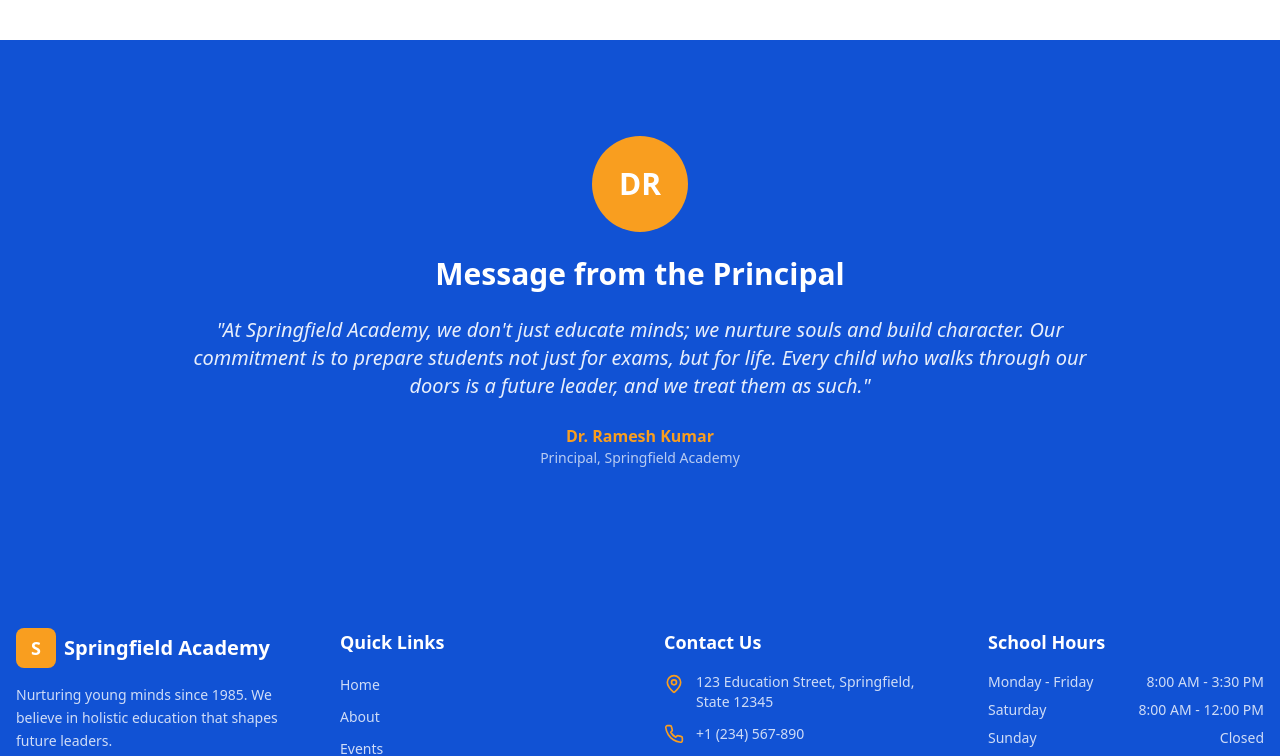
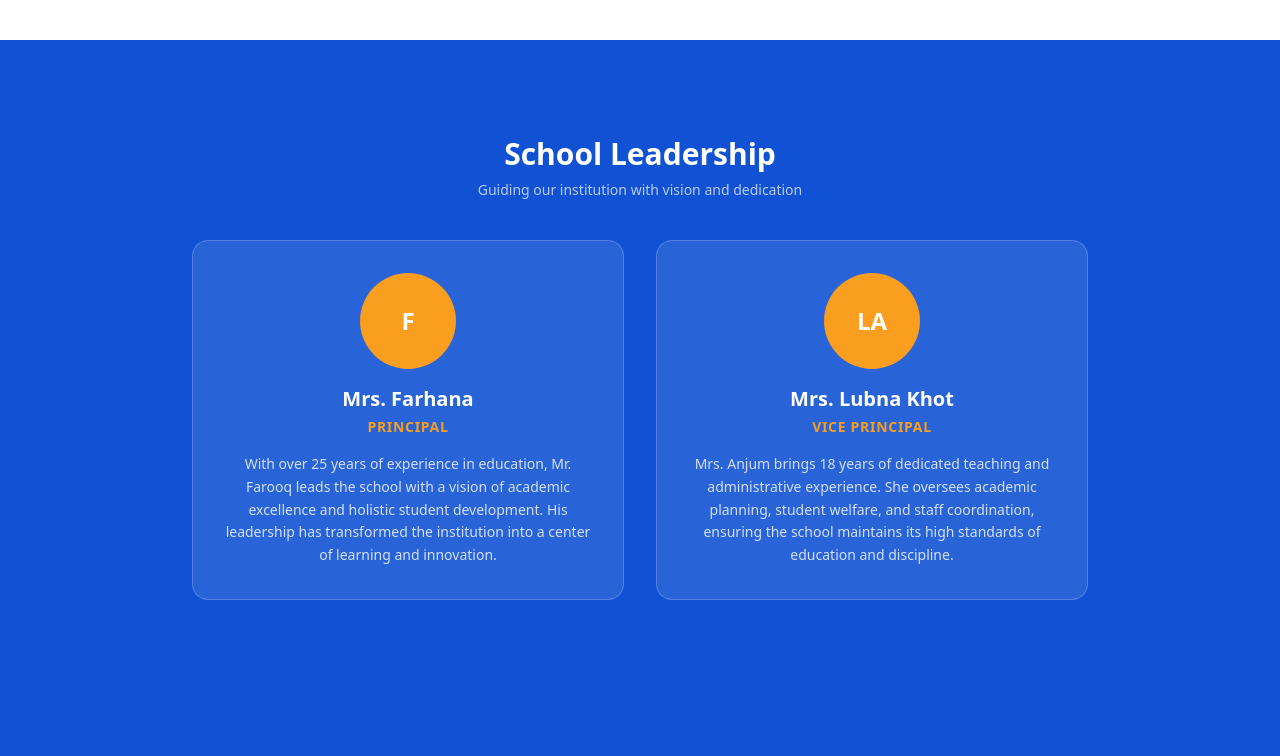
Before and after one commit to Sufyan2126/school-web-portal, a React (Vite) app: page /about in a window 1280 px wide. Shown: the part 2608-3364 px from the top of the page. Built offline with nearby package versions, Linux system fonts and the light colour scheme; the HTML template or start-up script is replaced by a standard one.

Commit message:
Updated feature

```diff
--- a/index.html
+++ b/index.html
@@ -3,6 +3,7 @@
 
 <head>
   <meta charset="UTF-8" />
+  <link rel="icon" type="image/png" href="/logo.png" />
   <meta name="viewport" content="width=device-width, initial-scale=1.0" />
   <!-- TODO: Set the document title to the name of your application -->
   <title>Central Public High School</title>
--- a/src/pages/About.tsx
+++ b/src/pages/About.tsx
@@ -27,11 +27,11 @@ const values = [
 ];
 
 const milestones = [
-  { year: "1985", title: "Foundation", description: "Springfield Academy was established with 50 students." },
-  { year: "1995", title: "CBSE Affiliation", description: "Received official CBSE affiliation and recognition." },
-  { year: "2005", title: "Campus Expansion", description: "Expanded to a 25-acre modern campus with new facilities." },
-  { year: "2015", title: "Smart Classrooms", description: "Introduced digital learning with smart classrooms." },
-  { year: "2023", title: "AI Lab Launch", description: "Launched state-of-the-art Robotics and AI laboratory." },
+  { year: "2005", title: "Foundation", description: "Springfield Academy was established with 50 students." },
+  { year: "2010", title: "CBSE Affiliation", description: "Received official CBSE affiliation and recognition." },
+  { year: "2015", title: "Campus Expansion", description: "Expanded to a 25-acre modern campus with new facilities." },
+  { year: "2020", title: "Smart Classrooms", description: "Introduced digital learning with smart classrooms." },
+  { year: "2025", title: "AI Lab Launch", description: "Launched state-of-the-art Robotics and AI laboratory." },
 ];
 
 const About = () => {
@@ -198,24 +198,36 @@ const About = () => {
         </div>
       </section>
 
-      {/* Principal Message */}
+      {/* Principal & Vice Principal */}
       <section className="py-16 md:py-24 bg-primary text-primary-foreground">
         <div className="container mx-auto px-4">
-          <div className="max-w-4xl mx-auto text-center">
-            <div className="w-24 h-24 bg-secondary rounded-full mx-auto mb-6 flex items-center justify-center animate-fade-in">
-              <span className="text-3xl font-bold text-secondary-foreground">DR</span>
+          <div className="text-center mb-10 animate-fade-in">
+            <h2 className="text-2xl md:text-3xl font-bold">School Leadership</h2>
+            <p className="text-primary-foreground/70 mt-2 text-sm">Guiding our institution with vision and dedication</p>
+          </div>
+          <div className="grid md:grid-cols-2 gap-8 max-w-4xl mx-auto">
+            {/* Principal */}
+            <div className="bg-primary-foreground/10 rounded-2xl p-8 text-center animate-fade-in border border-primary-foreground/20 hover:bg-primary-foreground/15 transition-colors duration-300">
+              <div className="w-24 h-24 bg-secondary rounded-full mx-auto mb-4 flex items-center justify-center">
+                <span className="text-2xl font-bold text-secondary-foreground">F</span>
+              </div>
+              <h3 className="text-xl font-bold text-primary-foreground mb-1">Mrs. Farhana</h3>
+              <p className="text-secondary text-sm font-semibold uppercase tracking-wider mb-4">Principal</p>
+              <p className="text-primary-foreground/80 text-sm leading-relaxed">
+                With over 25 years of experience in education, Mr. Farooq leads the school with a vision of academic excellence and holistic student development. His leadership has transformed the institution into a center of learning and innovation.
+              </p>
             </div>
-            <h2 className="text-2xl md:text-3xl font-bold mb-6 animate-fade-in" style={{ animationDelay: "0.1s" }}>
-              Message from the Principal
-            </h2>
-            <blockquote className="text-lg md:text-xl text-primary-foreground/90 italic mb-6 animate-fade-in" style={{ animationDelay: "0.2s" }}>
-              "At Springfield Academy, we don't just educate minds; we nurture souls and build
-              character. Our commitment is to prepare students not just for exams, but for life.
-              Every child who walks through our doors is a future leader, and we treat them as such."
-            </blockquote>
-            <div className="animate-fade-in" style={{ animationDelay: "0.3s" }}>
-              <p className="font-semibold text-secondary">Dr. Ramesh Kumar</p>
-              <p className="text-primary-foreground/70 text-sm">Principal, Springfield Academy</p>
+
+            {/* Vice Principal */}
+            <div className="bg-primary-foreground/10 rounded-2xl p-8 text-center animate-fade-in border border-primary-foreground/20 hover:bg-primary-foreground/15 transition-colors duration-300" style={{ animationDelay: "0.15s" }}>
+              <div className="w-24 h-24 bg-secondary rounded-full mx-auto mb-4 flex items-center justify-center">
+                <span className="text-2xl font-bold text-secondary-foreground">LA</span>
+              </div>
+              <h3 className="text-xl font-bold text-primary-foreground mb-1">Mrs. Lubna Khot</h3>
+              <p className="text-secondary text-sm font-semibold uppercase tracking-wider mb-4">Vice Principal</p>
+              <p className="text-primary-foreground/80 text-sm leading-relaxed">
+                Mrs. Anjum brings 18 years of dedicated teaching and administrative experience. She oversees academic planning, student welfare, and staff coordination, ensuring the school maintains its high standards of education and discipline.
+              </p>
             </div>
           </div>
         </div>
--- a/src/pages/Index.tsx
+++ b/src/pages/Index.tsx
@@ -98,14 +98,14 @@ const Index = ({ onApplyClick }: IndexProps) => {
           <div className="absolute inset-y-0 left-0 w-24 sm:w-32 md:w-32 bg-gradient-to-r from-background to-transparent pointer-events-none" />
         </div>
 
-        <div className="container mx-auto px-0 relative z-10 w-full pt-1 sm:py-20 lg:py-24 max-w-7xl -mt-24 sm:mt-0">
+        <div className="container mx-auto px-0 relative z-10 w-full pt-1 sm:py-20 lg:py-24 max-w-7xl -mt-24 sm:-mt-10">
           <div className="flex flex-row items-center justify-between h-full">
 
             {/* Left Column - Content */}
             <div className="w-full sm:w-1/2 md:w-1/2 flex flex-col items-start text-left sm:items-center sm:text-center pl-6 sm:pl-10 md:pl-16 lg:pl-20 pr-6 sm:pr-8 md:pr-10 lg:pr-16 relative z-20">
               {/* School Logo */}
-              <div className="mr-auto md:mx-auto w-14 h-14 sm:w-[72px] sm:h-[72px] md:w-24 md:h-24 bg-primary/10 backdrop-blur-md rounded-2xl flex items-center justify-center mb-4 sm:mb-6 md:mb-8 border border-primary/20 shadow-xl overflow-hidden group hover:scale-105 transition-transform duration-300">
-                <GraduationCap className="w-7 h-7 sm:w-9 sm:h-9 md:w-12 md:h-12 text-primary drop-shadow-none" />
+              <div className="mr-auto sm:mx-auto w-32 h-32 sm:w-32 sm:h-32 md:w-40 md:h-40 backdrop-blur-md rounded-2xl flex items-center justify-center mb-2 sm:mb-3 md:mb-4 overflow-hidden group hover:scale-105 transition-transform duration-300">
+                <img src={schoolLogo} alt="School Logo" className="w-full h-full object-contain" />
               </div>
               {/* School Name */}
               <h1
@@ -113,13 +113,13 @@ const Index = ({ onApplyClick }: IndexProps) => {
                 style={{ fontFamily: "'Caveat Brush', cursive" }}
               >
                 <span className="block whitespace-nowrap">Central Public High School</span>
-                <span className="block text-primary drop-shadow-none mt-0.5 sm:mt-1">Junior College</span>
+                <span className="block drop-shadow-none mt-0.5 sm:mt-1" style={{ color: "#7c3aed" }}>Junior College</span>
               </h1>
 
 
 
-              <p className="text-[0.65rem] sm:text-xs md:text-sm text-foreground/80 md:text-muted-foreground font-semibold mb-6 sm:mb-8 md:mb-10 animate-fade-in uppercase tracking-[0.1em] sm:tracking-[0.2em]" style={{ animationDelay: "0.2s" }}>
-                Managed by Mariyam Educational & <b /> Welfare Trust
+              <p className="text-[0.65rem] sm:text-xs md:text-sm text-foreground/80 md:text-muted-foreground font-semibold mb-3 sm:mb-4 md:mb-5 animate-fade-in uppercase tracking-[0.1em] sm:tracking-[0.2em]" style={{ animationDelay: "0.2s" }}>
+                Managed by Mariyam Educational &<br />Welfare Trust
               </p>
 
               {/* Action Button */}
@@ -127,7 +127,7 @@ const Index = ({ onApplyClick }: IndexProps) => {
                 <Link to="/about">
                   <Button
                     size="sm"
-                    className="bg-primary hover:bg-primary/90 text-primary-foreground font-semibold px-4 sm:px-6 py-4 sm:py-5 md:px-8 rounded-full shadow-lg hover:shadow-xl transition-all duration-300 hover:-translate-y-1 text-xs sm:text-sm group"
+                    className="bg-violet-700 hover:bg-violet-800 text-white font-semibold px-4 sm:px-6 py-4 sm:py-5 md:px-8 rounded-full shadow-lg hover:shadow-xl transition-all duration-300 hover:-translate-y-1 text-xs sm:text-sm group"
                   >
                     Read more
                     <ArrowRight className="ml-1.5 sm:ml-2 w-3 h-3 sm:w-4 h-4 group-hover:translate-x-1 transition-transform" />
```
Also changed, not shown: public/logo.png (added).
